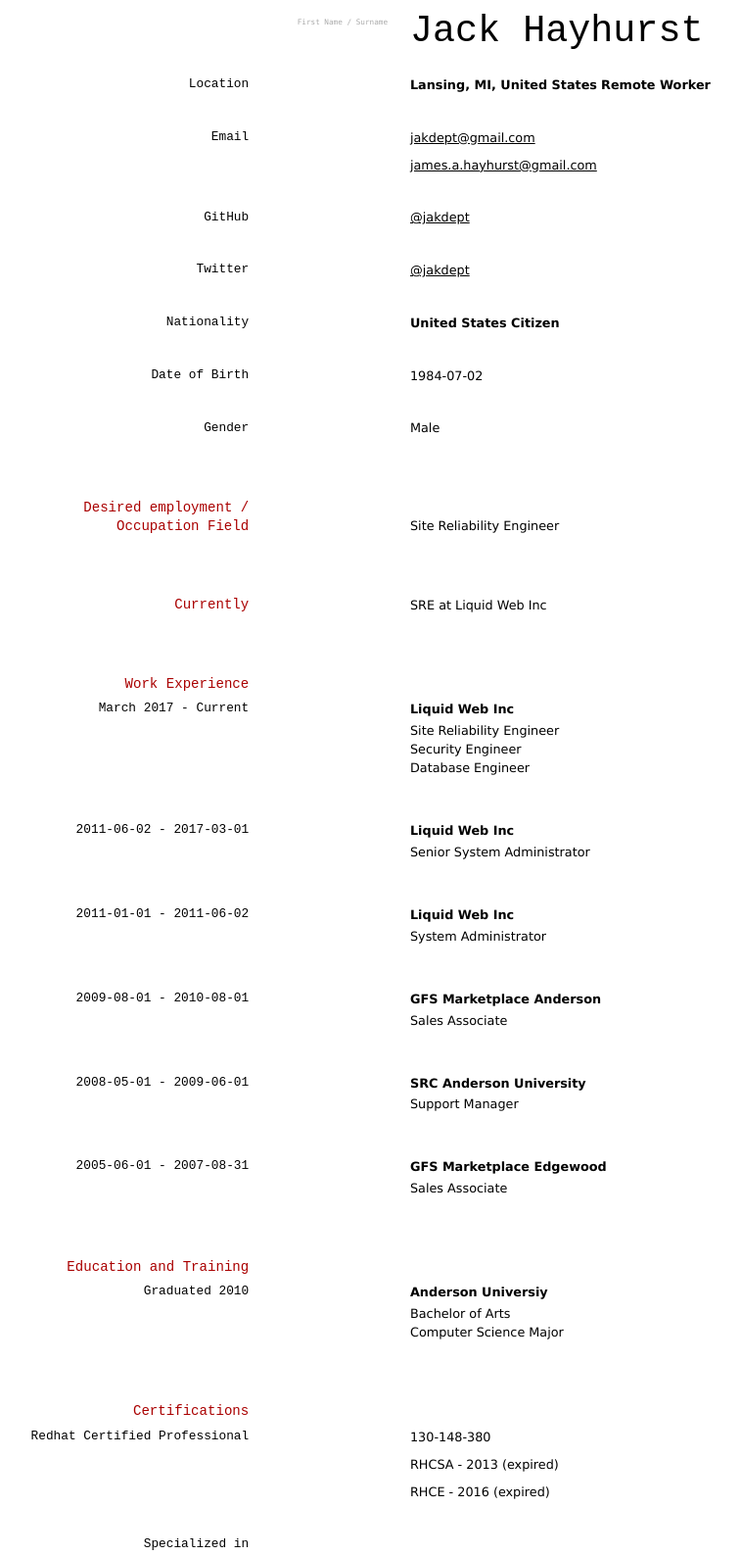
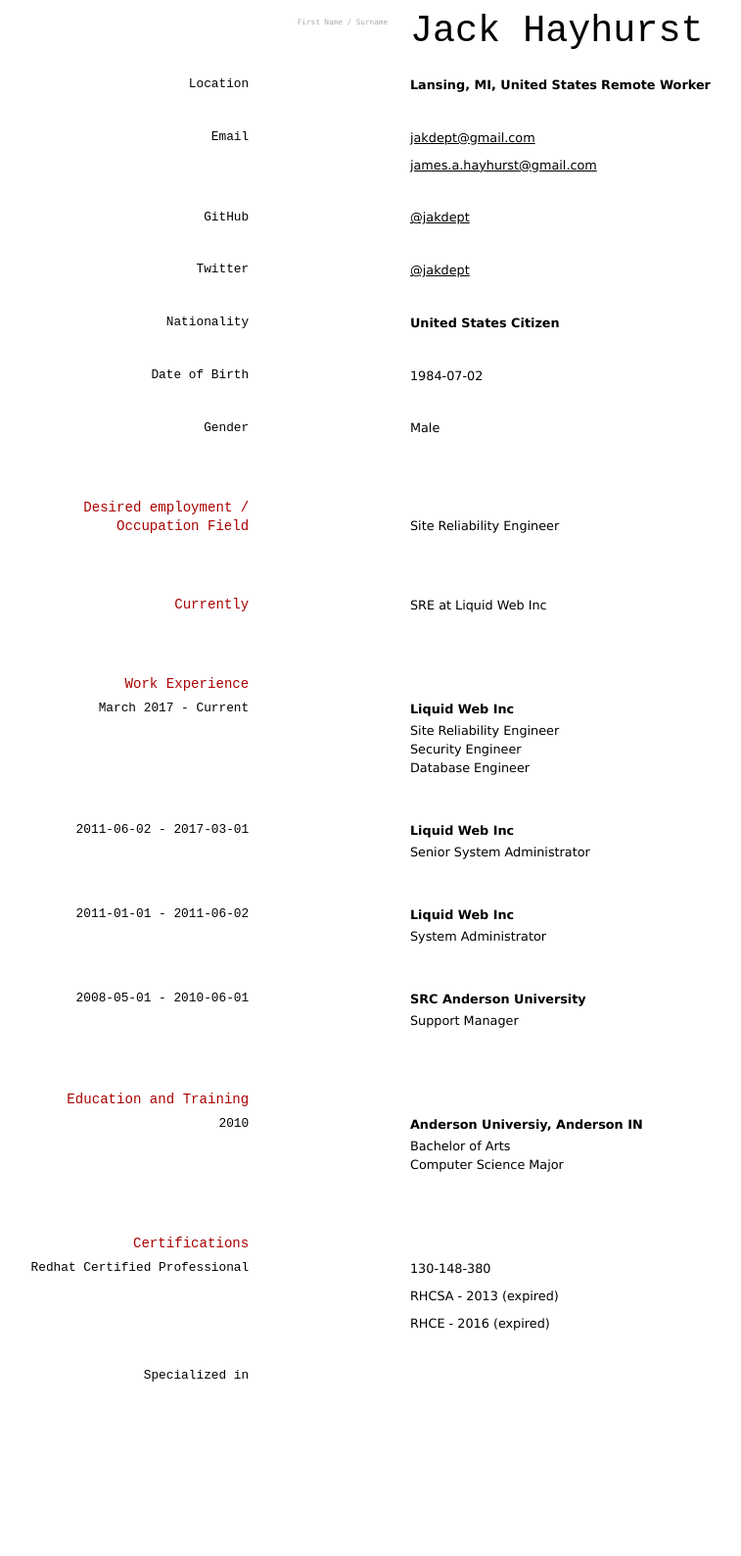
Before and after one commit to jakdept/jakdept, a Jekyll site: the page built from site/cv.md, in a window 1280 px wide. Shown: the whole page at 98% size, without its empty margins (12-769 px from the left). Built offline with Jekyll 4.4.1, drawn with Linux system fonts in a browser that asks for light colours; after the commit the page ends 1417 px from its top, so only the background shows below that.

Commit message:
adjusted job history, removing GFS

```diff
--- a/site/cv.md
+++ b/site/cv.md
@@ -52,23 +52,14 @@
 __Liquid Web Inc__
 - System Administrator
 
-### 2009-08-01 - 2010-08-01
-__GFS Marketplace Anderson__
-- Sales Associate
-
-### 2008-05-01 - 2009-06-01
+### 2008-05-01 - 2010-06-01
 __SRC Anderson University__
 - Support Manager
 
-### 2005-06-01 - 2007-08-31
-__GFS Marketplace Edgewood__
-- Sales Associate
-
-
 ## Education and Training
 
-### Graduated 2010
-__Anderson Universiy__
+### 2010
+__Anderson Universiy, Anderson IN__
 - Bachelor of Arts
 - Computer Science Major
 
```
